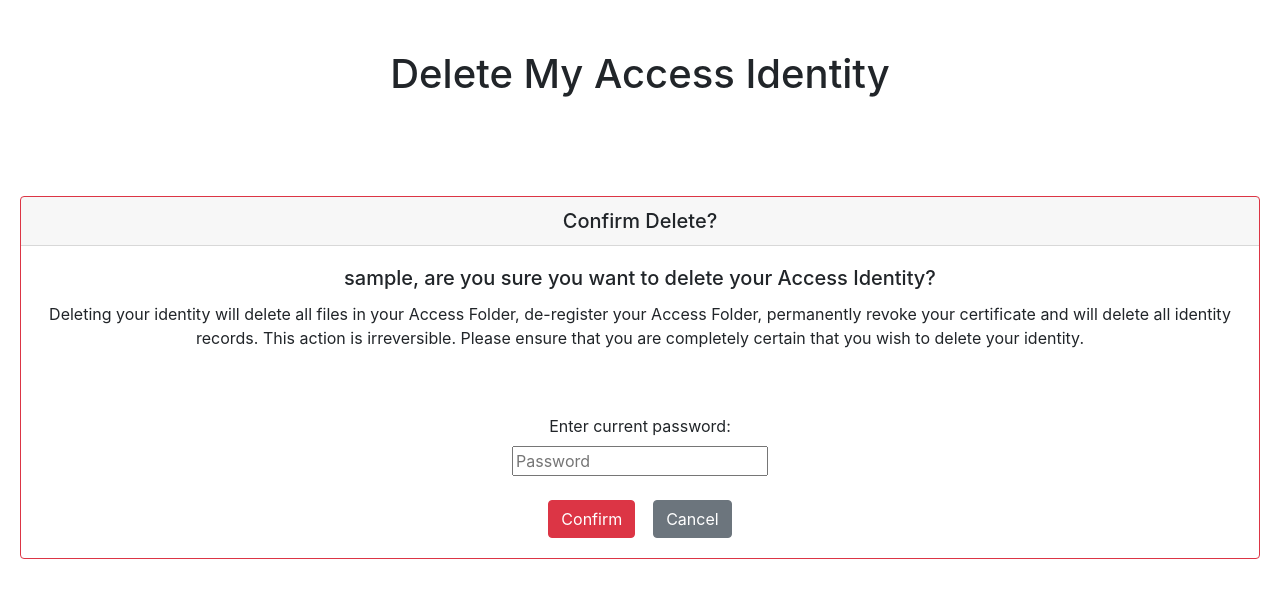
After one commit to Prakhar896/Access, a Flask app: template templates/portal/settings/identityDeleteConfirmation.html in a window 1280 px wide. The commit adds this page. Shown: the top 598 px of the page. Run offline with Flask 2, Linux system fonts and the light colour scheme; the template is opened without the code that fills it: most values are stand-ins (such as "Sample title", 1, 10 or a date in 2020); parts of the project's set-up code (start-up, migrations or seed data) failed here and were passed over; some libraries are stand-ins or nearby versions.

Commit message:
designed identity delete confirmation page
making api now as well as he AF and CA required functions, as well as a new AA entry

```diff
--- a/api.py
+++ b/api.py
@@ -702,3 +702,8 @@ def updateIdentityPassword():
         print("API: Unexpected response from Analytics when attempting to update with new email data; Response: {}".format(response))
 
     return "SUCCESS: Password successfully updated."
+
+@app.route('/api/deleteIdentity', methods=['POST'])
+def deleteIdentity():
+    global accessIdentities
+    global validOTPCodes
--- a/assets.py
+++ b/assets.py
@@ -48,3 +48,7 @@ def updateEmailConfirmationJS():
 @app.route('/assets/updatePasswordJS')
 def updatePasswordJS():
   return fileContent('supportJSFiles/updatePassword.js')
+
+@app.route('/assets/deleteIdentityJS')
+def deleteIdentityJS():
+  return fileContent('supportJSFiles/deleteIdentity.js')
--- /dev/null
+++ b/templates/portal/settings/identityDeleteConfirmation.html
@@ -0,0 +1,48 @@
+{% extends "baseXNav.html" %}
+
+{% block tabTitle %}Confirm Identity Delete | Access Portal{% endblock %}
+
+{% block head %}
+<style>
+    #content {
+        margin-top: 50px;
+        text-align: center;
+        margin-left: 20px;
+        margin-right: 20px;
+    }
+
+    #statusLabel {
+        visibility: hidden;
+    }
+</style>
+{% endblock %}
+
+{% block body %}
+<div id="content">
+    <h1>Delete My Access Identity</h1>
+    <br>
+    <h3 id="statusLabel">Processing...</h3>
+    <br>
+    <div class="card border-danger mb-3">
+        <h5 class="card-header">Confirm Delete?</h5>
+        <div class="card-body">
+            <h5 class="card-title" id="usernameSourceField">{{ username }}, are you sure you want to delete your Access
+                Identity?</h5>
+            <p class="card-text">Deleting your identity will delete all files in your Access Folder, de-register your
+                Access Folder, permanently revoke your certificate and will delete all identity records. This action is
+                irreversible. Please ensure that you are completely certain that you wish to delete your identity.</p>
+            <br>
+            <br>
+            <form>
+                <label for="password">Enter current password:</label><br>
+                <input type="password" id="currentPasswordField" name="password" placeholder="Password"
+                    class="toDisableFields">
+            </form>
+            <br>
+            <button type="button" class="btn btn-danger" onclick="deleteConfirmed()">Confirm</button>&nbsp;&nbsp;&nbsp;&nbsp;<a href="../idInfo"><button type="button" class="btn btn-secondary">Cancel</button></a>
+            <br>
+        </div>
+    </div>
+</div>
+<script src="/assets/deleteIdentityJS"></script>
+{% endblock %}
--- a/templates/portal/settings/identityInfo.html
+++ b/templates/portal/settings/identityInfo.html
@@ -62,7 +62,9 @@
         <br>
         <div id="dangerZoneButtons">
             <div class="sideFloats">
-                <button type="button" class="btn btn-outline-danger">Delete Your Identity</button>
+                <a href="idInfo/confirmDelete">
+                    <button type="button" class="btn btn-outline-danger">Delete Your Identity</button>
+                </a>
             </div>
             <!-- &nbsp;&nbsp;&nbsp;&nbsp;
             <div class="sideFloats">
```
Also changed, not shown: portal.py (+9 -0 lines), supportJSFiles/deleteIdentity.js (added).
